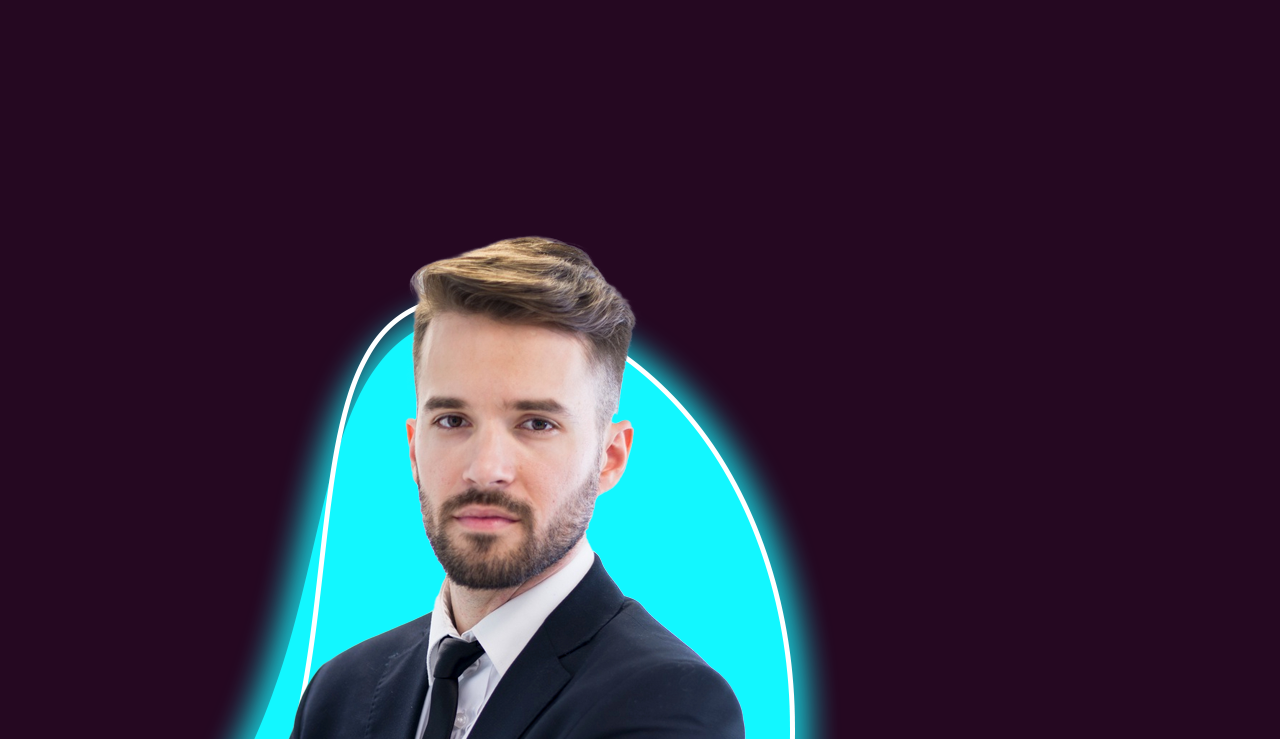
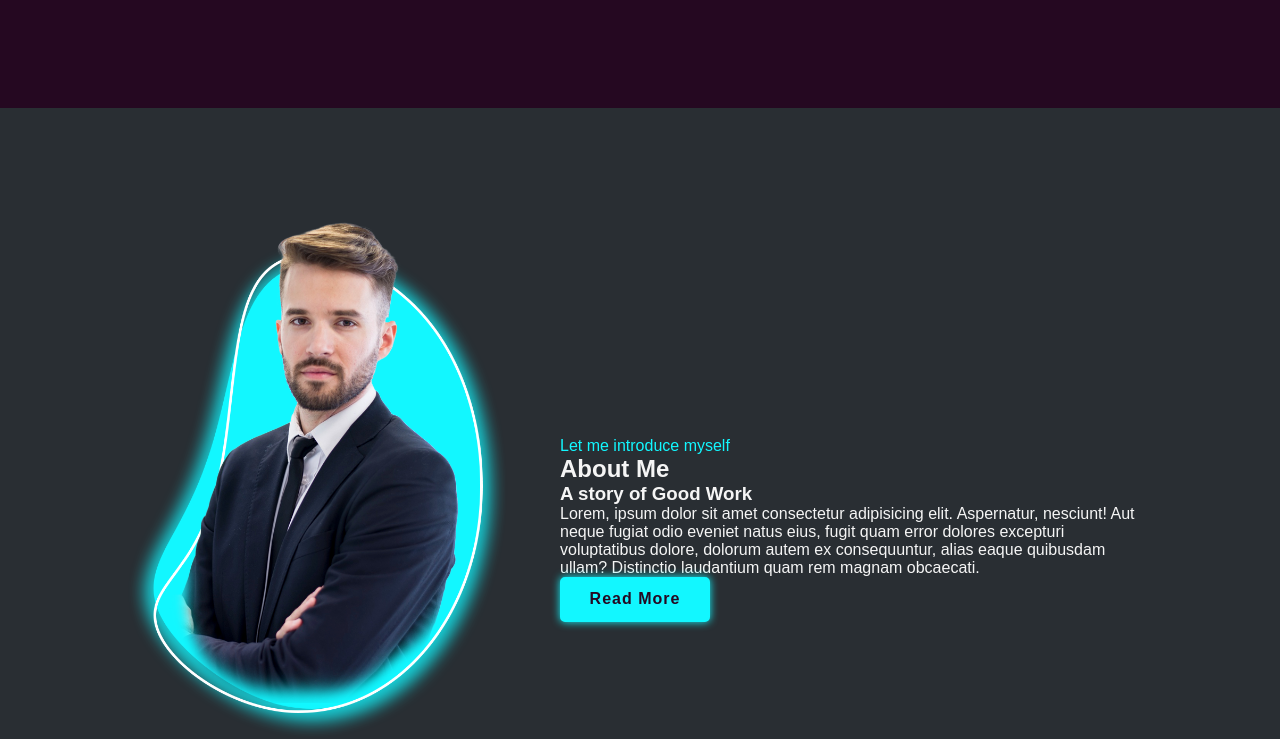
Before and after one commit to Ayanda-boluwatife/Hardamsberg, a plain HTML site: page index.html in a window 1280 px wide. Shown: the part 763-1502 px from the top of the page. Drawn offline with nearby package versions, Linux system fonts and the light colour scheme.

Commit message:
upadates

```diff
--- a/index.html
+++ b/index.html
@@ -106,7 +106,6 @@
     <section id="about" class="about">
         <div class="image-about">
             <img src="./images--main/about-me-pic2.png" alt="">
-        </div>
             <div class="info-about1">
                 <span>1</span>
                 <p>Year of Experience</p>
@@ -119,12 +118,16 @@
                 <span>10+</span>
                 <p>Happy Clients</p>
             </div>
+        </div>
 
         <div class="about-content">
             <span>Let me introduce myself</span>
             <h2>About Me</h2>
             <h3>A story of Good Work</h3>
             <p>Lorem, ipsum dolor sit amet consectetur adipisicing elit. Aspernatur, nesciunt! Aut neque fugiat odio eveniet natus eius, fugit quam error dolores excepturi voluptatibus dolore, dolorum autem ex consequuntur, alias eaque quibusdam ullam? Distinctio laudantium quam rem magnam obcaecati.</p>
+            <div class="btn-box">
+                <a href="" class="btn">Read More</a>
+            </div>
         </div>
     </section>
     <script src="./index.js"></script>
--- a/style.css
+++ b/style.css
@@ -32,6 +32,10 @@ body{
     font-family: "Poppins", sans-serif;
     background-color: var(--bg-color);
     color: var(--text-color);
+}
+
+span{
+    color: var(--hover-color);
 }
 
 /* ====== nav bar style ============== */
@@ -77,9 +81,9 @@ header{
     0 0 150px rgba(18, 247, 255, 0.6);
 }
 
-/* ======== nav bar ends =========== */
+/* ((((((((((((((((((((( nav bar ends ))))))))))))))))))))))))) */
 
-/* ====== home section styles ============= */
+/* (((((((((((((((((( home section styles ))))))))))))))))))))))) */
 
 #menu-icon{
     font-size: 1.8rem;
@@ -308,3 +312,25 @@ a.btn:nth-child(2)::before{
 .liquid-shape:nth-child(2){
     filter: blur(50px);
 }
+
+/* Home section ends here ((((((((((((((((((((())))))))))))))))))) */
+
+/* About styles goes here ((((((((((((((((((((((((((()))))))))))))))))))))))))))))))))))) */
+
+.about{
+    display: flex;
+    justify-content: center;
+    align-items: center;
+    gap: 2rem;
+    background: var(--secon-bg-color);
+}
+
+.about .image-about{
+    text-align: center;
+    position: relative;
+}
+
+.about .image-about img{
+    max-width: 400px;
+    height: auto;
+}
```
Lines whose indentation alone changed are shown as unchanged.
